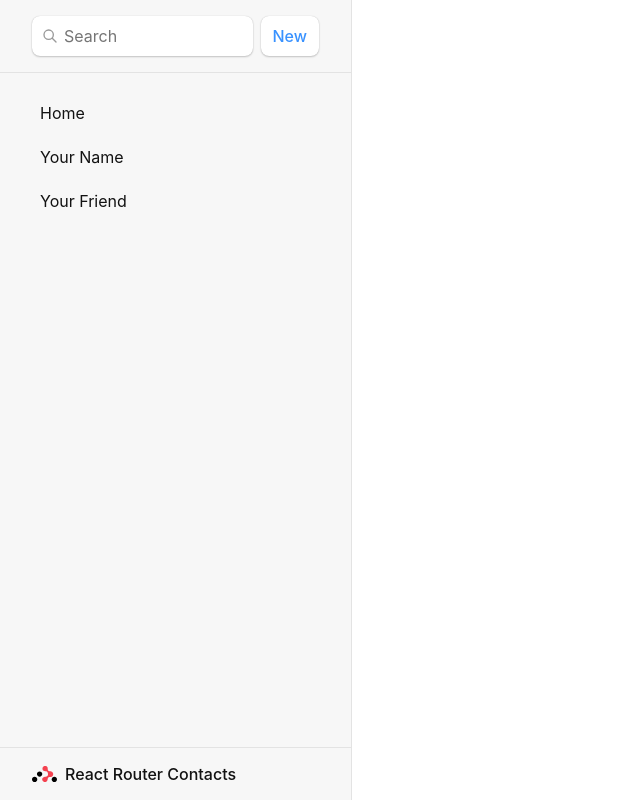
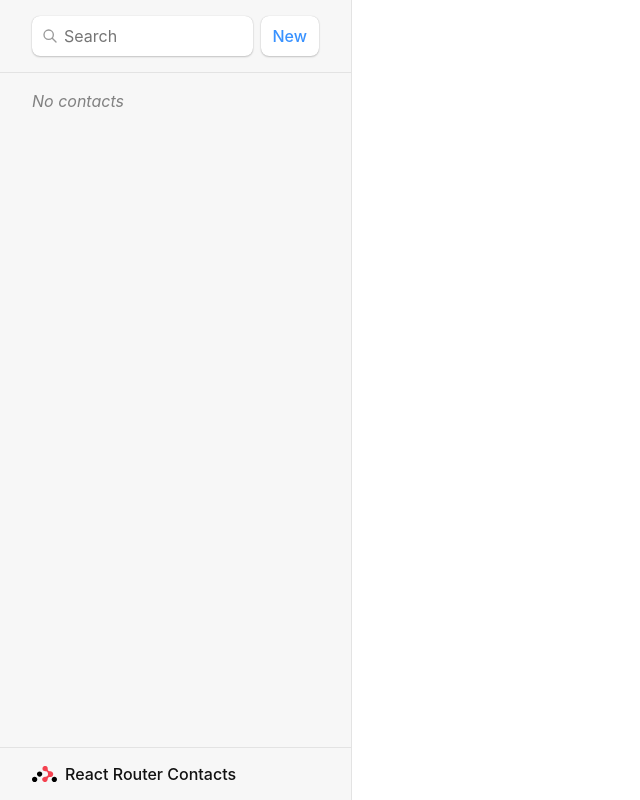
Before and after one commit to kasapvictor/react-route, a React (Vite) app: page / in a window 1280 px wide. Shown: the whole page, without its empty margins (0-640 px from the left). Built offline with nearby package versions, Linux system fonts and the light colour scheme; a small style sheet from the web is missing.

Commit message:
feat: Added Loader

```diff
--- a/src/components/Sidebar.tsx
+++ b/src/components/Sidebar.tsx
@@ -1,6 +1,8 @@
-import { Link } from 'react-router-dom';
+import { Link, useLoaderData } from 'react-router-dom';
 
 export const Sidebar = () => {
+  const { contacts } = useLoaderData();
+
   return (
     <>
       <div id="sidebar">
@@ -16,17 +18,28 @@
           </form>
         </div>
         <nav>
-          <ul>
-            <li>
-              <Link to={`/`}>Home</Link>
-            </li>
-            <li>
-              <Link to={`contacts/1`}>Your Name</Link>
-            </li>
-            <li>
-              <Link to={`contacts/2`}>Your Friend</Link>
-            </li>
-          </ul>
+          {contacts.length ? (
+            <ul>
+              {contacts.map((contact) => (
+                <li key={contact.id}>
+                  <Link to={`contacts/${contact.id}`}>
+                    {contact.first || contact.last ? (
+                      <>
+                        {contact.first} {contact.last}
+                      </>
+                    ) : (
+                      <i>No Name</i>
+                    )}{' '}
+                    {contact.favorite && <span>★</span>}
+                  </Link>
+                </li>
+              ))}
+            </ul>
+          ) : (
+            <p>
+              <i>No contacts</i>
+            </p>
+          )}
         </nav>
       </div>
     </>
--- a/src/index.tsx
+++ b/src/index.tsx
@@ -6,12 +6,19 @@
 
 import { Home, Error as ErrorPage } from '@app/pages';
 import { Contact } from '@app/features/Contact';
+import { getContacts } from '@app/contacts';
+
+const contactsLoader = async () => {
+  const contacts = await getContacts();
+  return { contacts };
+};
 
 const router = createBrowserRouter([
   {
     path: '/',
     element: <Home />,
     errorElement: <ErrorPage />,
+    loader: contactsLoader,
     children: [
       {
         path: 'contacts/:contactId',
```
Also changed, not shown: src/components/Loader.tsx (added).
